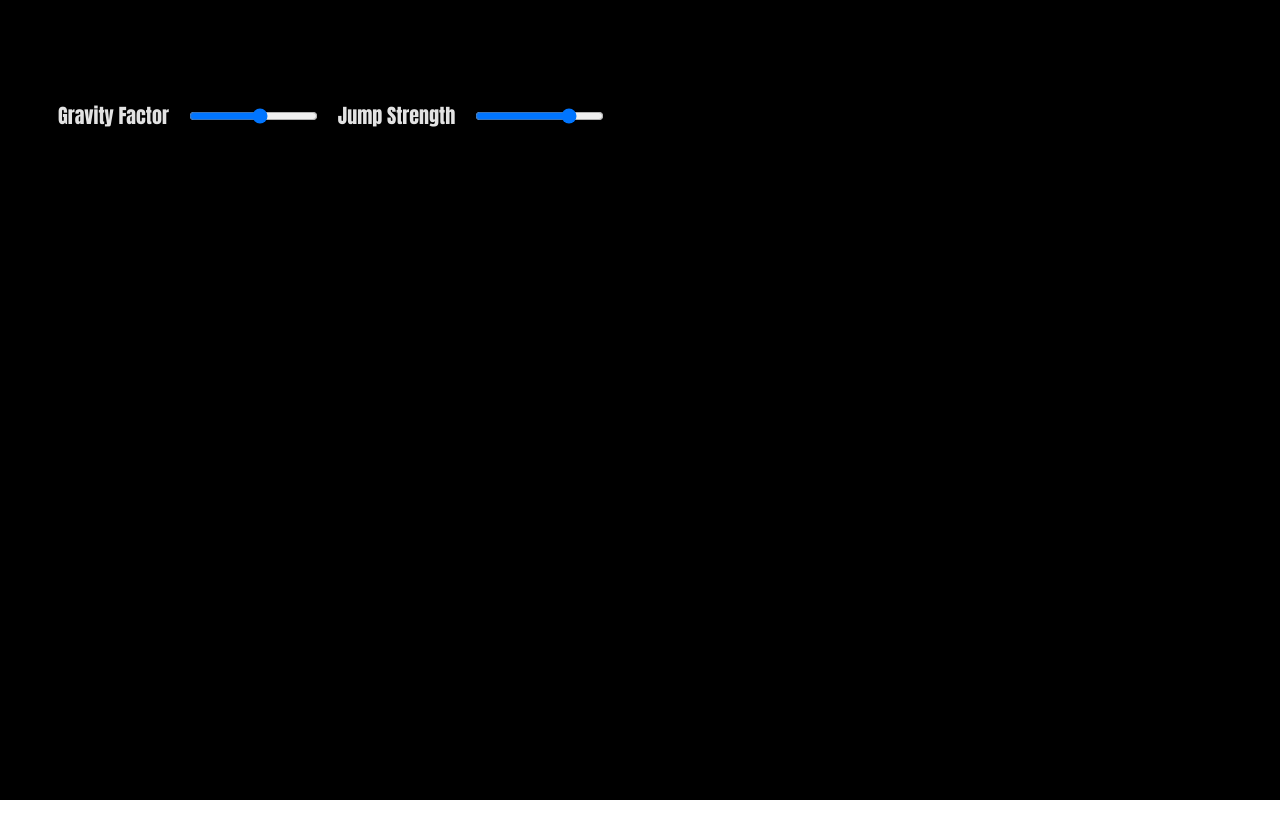
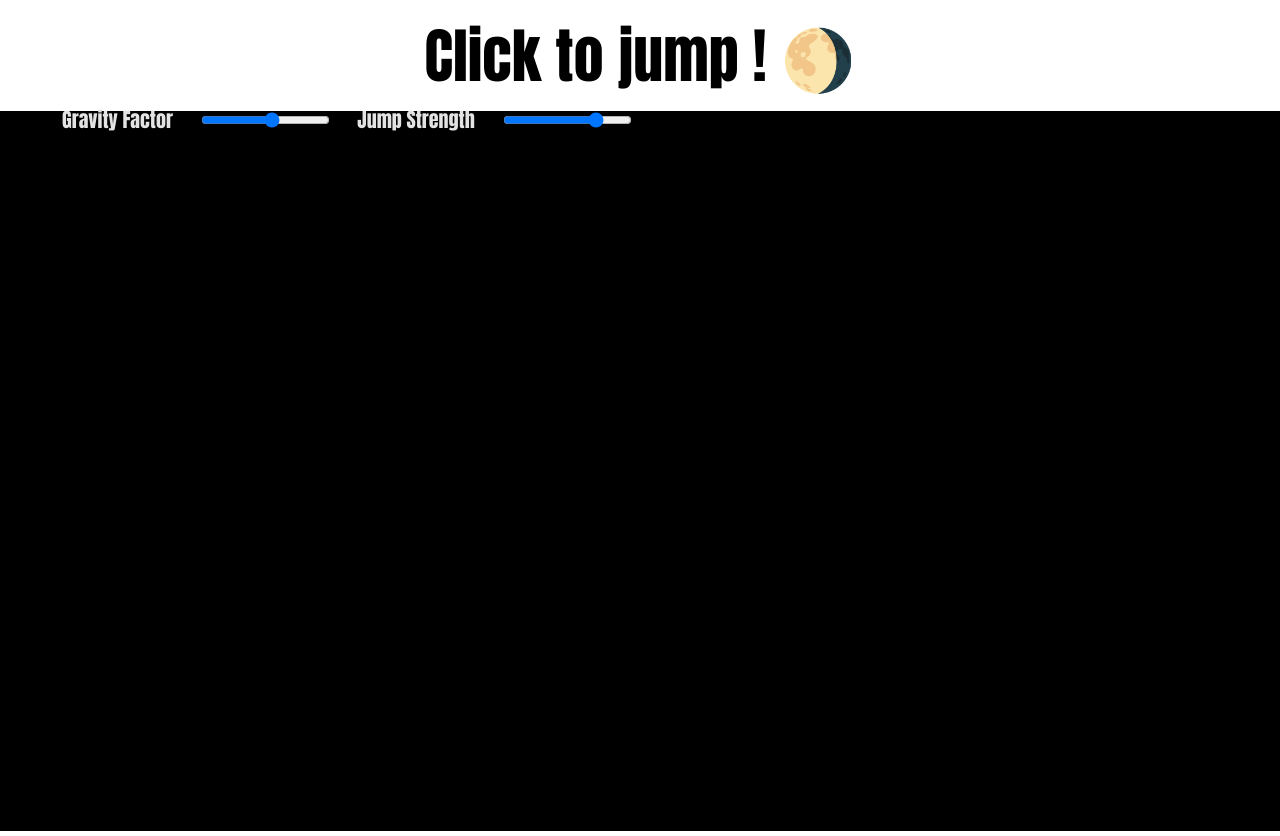
Before and after one commit to remycode33/SimulationGravity, a website: page index.html in a window 1280 px wide. Before the commit the page ends 804 px from the top, so only its background shows below. Drawn offline with Linux system fonts and the light colour scheme.

Commit message:
add Title

```diff
--- a/index.html
+++ b/index.html
@@ -11,6 +11,7 @@
         margin: 0px;
         box-sizing: border-box;
         padding: 0px;
+        font-family: Impact, Haettenschweiler, "Arial Narrow Bold", sans-serif;
       }
       canvas {
         background-color: black;
@@ -23,13 +24,19 @@
       }
       label,
       input {
-        margin: 8px;
-        font-family: Impact, Haettenschweiler, "Arial Narrow Bold", sans-serif;
+        margin: 12px;
+
         font-size: 20px;
+      }
+      h1 {
+        font-size: 60px;
+        text-align: center;
+        margin: 10px;
       }
     </style>
   </head>
   <body>
+    <h1>Click to jump ! 🌖</h1>
     <canvas id="canvas"></canvas>
     <div class="box">
       <label for="gravity">Gravity Factor</label>
--- a/index.js
+++ b/index.js
@@ -4,14 +4,14 @@ let canvas = document.querySelector("#canvas");
 let now;
 let gravityFactor = 200;
 let heigthJump = 35;
-let Yinitial = 850;
+let Yinitial = 800;
 
 let timeStartJump;
 let inJump = false;
 
 // set canvas
 canvas.width = window.innerWidth;
-canvas.height = window.innerHeight;
+canvas.height = window.innerHeight * 0.9;
 
 let ctx = canvas.getContext("2d");
 console.log("🚀 ~ file: index.js:5 ~ ctx:", ctx);
```
